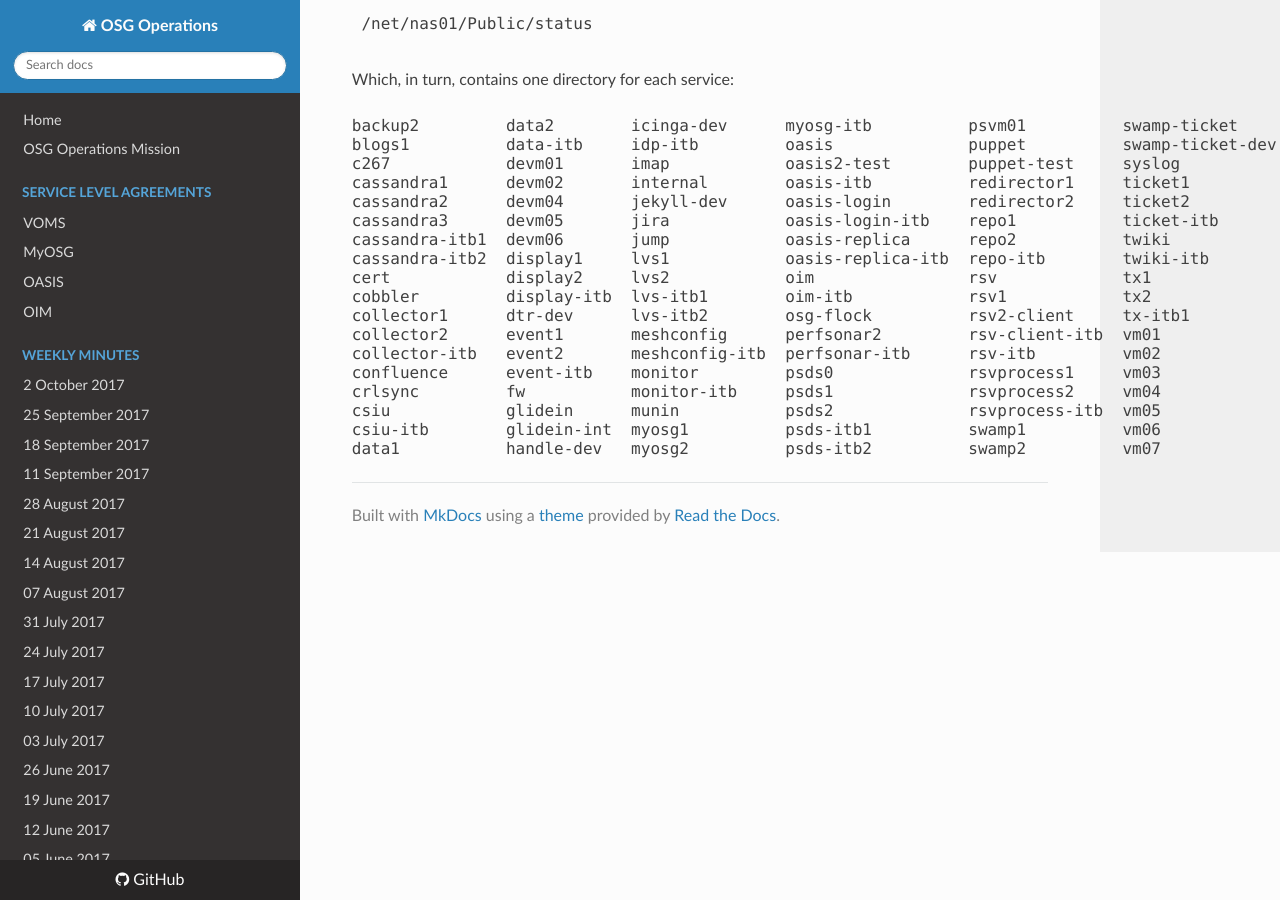
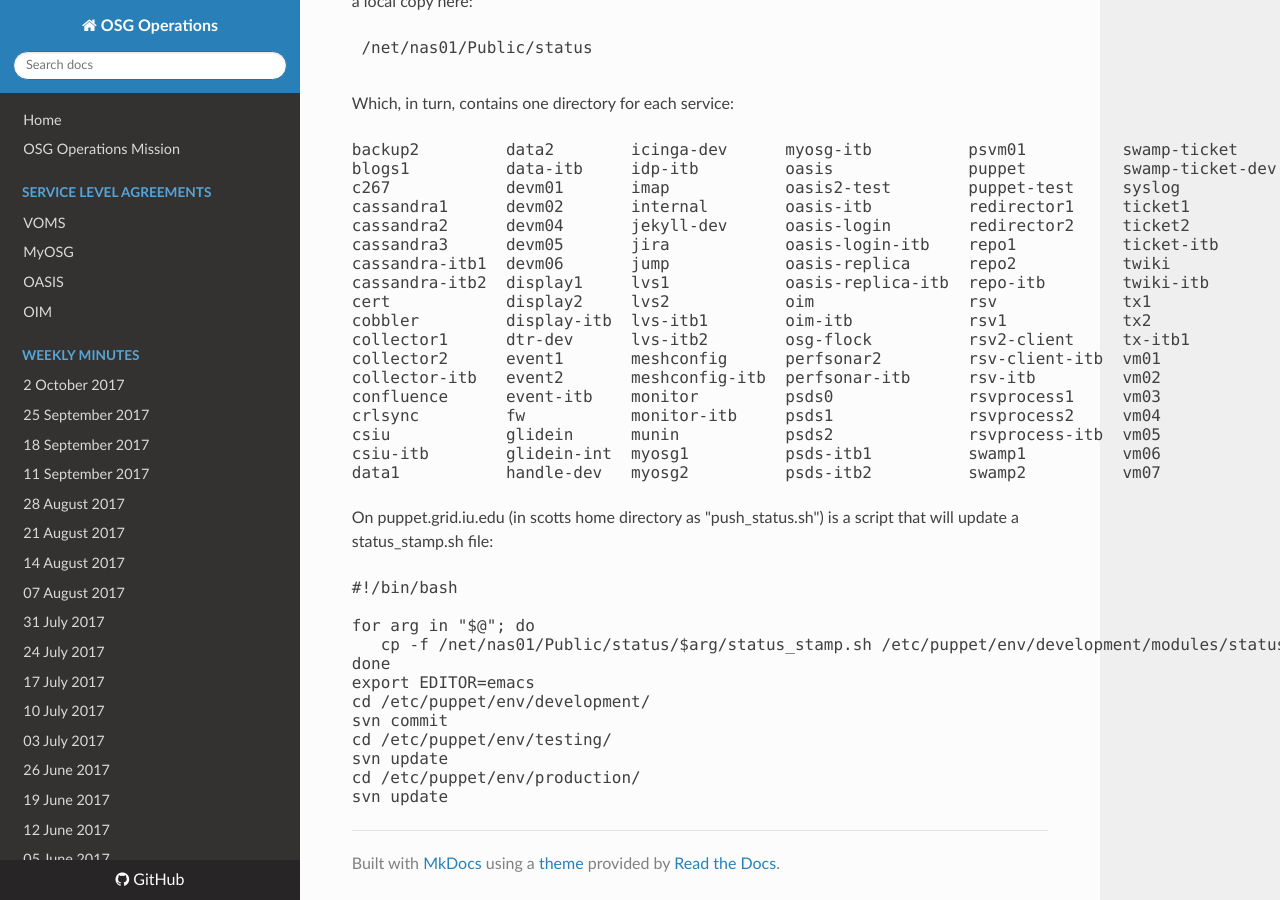
Before and after one commit to osg-htc/operations, an MkDocs documentation site: the page built from docs/configuration_management.md, in a window 1280 px wide and 900 px high, scrolled down 1483 px. Built offline with MkDocs 1.6.1, drawn with Linux system fonts in a browser that asks for light colours; nearby versions of some CDN libraries; old or Windows-style settings are respelled for this version of MkDocs; some of the changed text lies outside the part shown.

Commit message:
Update configuration_management.md

```diff
--- a/docs/configuration_management.md
+++ b/docs/configuration_management.md
@@ -22,7 +22,7 @@
 </pre>
 
 # Common Thread
-All of these are derived from the "status_stamp.sh" script that runs on every machine.
+All of these are derived from the "status_stamp.sh" script that runs on every machine. /etc/cron.d contains (for example)
 <pre>
 drwxr-xr-x   2 root root  4096 May 16 14:40 .
 drwxr-xr-x 124 root root 12288 Oct  6 03:20 ..
@@ -73,3 +73,18 @@
 csiu-itb        glidein-int  myosg1          psds-itb1          swamp1          vm06
 data1           handle-dev   myosg2          psds-itb2          swamp2          vm07
 </pre>
+On puppet.grid.iu.edu (in scotts home directory as "push_status.sh") is a script that will update a status_stamp.sh file:
+<pre>
+#!/bin/bash
+
+for arg in "$@"; do
+   cp -f /net/nas01/Public/status/$arg/status_stamp.sh /etc/puppet/env/development/modules/status_stamp/files/$arg
+done
+export EDITOR=emacs
+cd /etc/puppet/env/development/
+svn commit
+cd /etc/puppet/env/testing/
+svn update
+cd /etc/puppet/env/production/
+svn update
+</pre>
```
